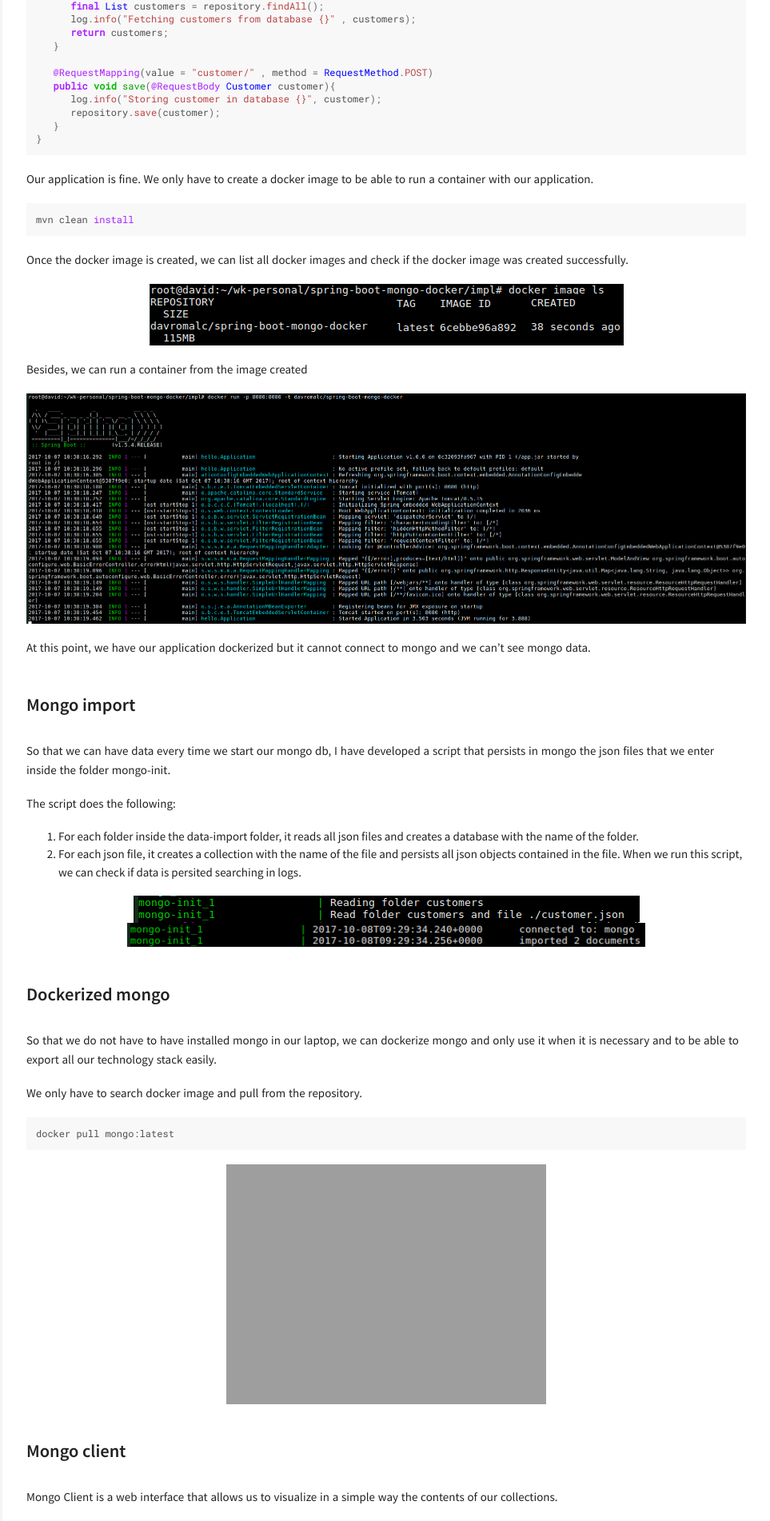
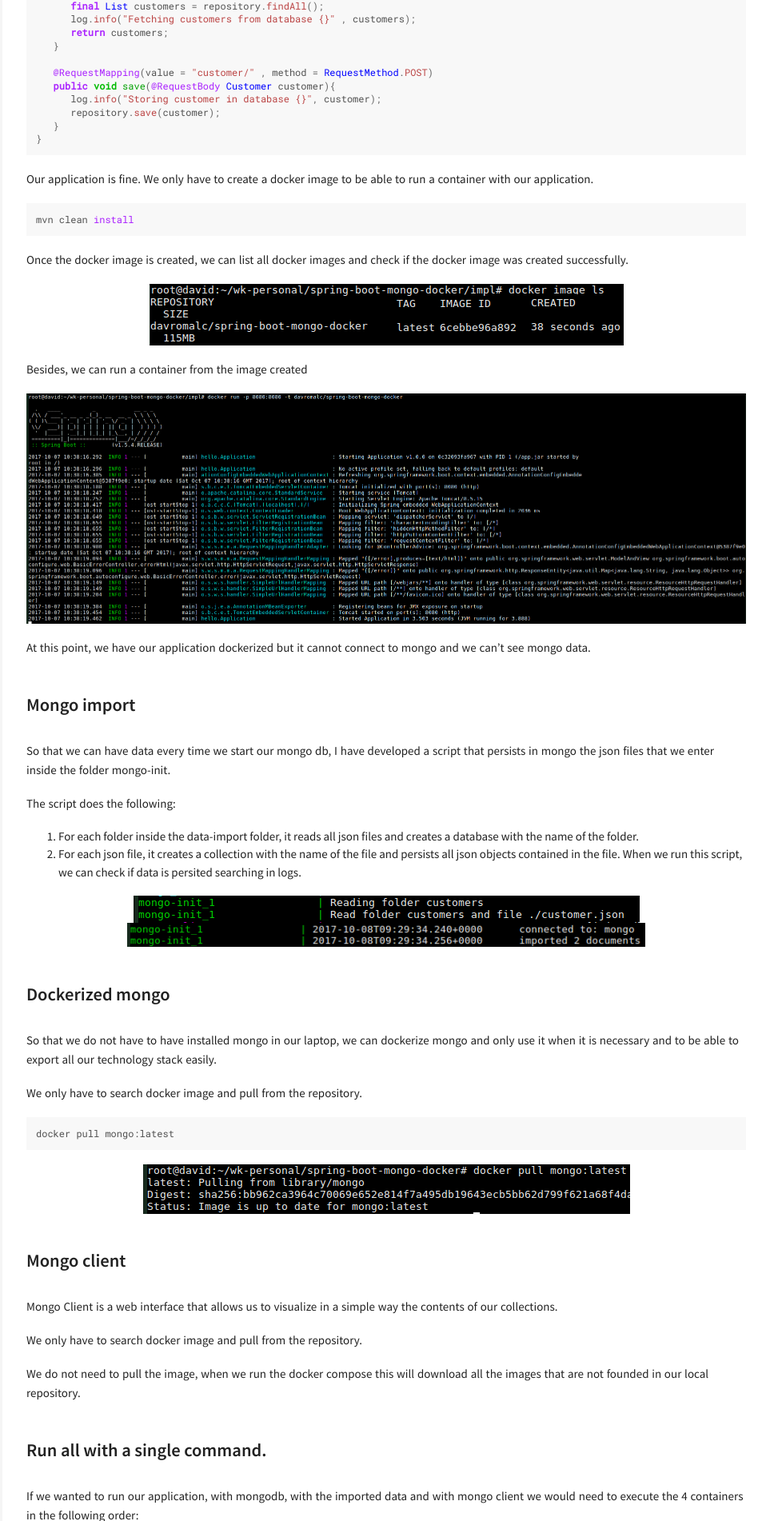
Before and after one commit to david-romero/david-romero.github.io, a Jekyll site: the page built from _posts/2017-10-07-springboot-mongo-and-docker.run-all-with-a-single-command.md, in a window 1280 px wide. Shown: the part 3098-5000 px from the top of the page at 80% size, without its empty margins (317-1280 px from the left). Built offline with Jekyll 4.4.1, drawn with Linux system fonts in a browser that asks for light colours; some of the changed lines change nothing that is shown.

Commit message:
Fix broken links

```diff
--- a/_posts/2017-10-07-springboot-mongo-and-docker.run-all-with-a-single-command.md
+++ b/_posts/2017-10-07-springboot-mongo-and-docker.run-all-with-a-single-command.md
@@ -178,7 +178,7 @@
 ~~~
 
 
-![Mongo Script]({{ "/img/dokcerpullimage.png" | absolute_url }})
+![Mongo Script]({{ "/img/dockerpullimage.png" | absolute_url }})
 
 
 ### Mongo client
@@ -254,7 +254,7 @@
 ~~~
 
 ![Mongo Script]({{ "/img/dockercomposeup1.png" | absolute_url }})
-![Mongo Script]({{ "/img/dockercomposeup2.png" | absolute_url }})
+![Mongo Script]({{ "/img/dockercompose2.png" | absolute_url }})
 
 Each container has been executed successfully and we  can’t see errors in logs.
 
@@ -279,15 +279,10 @@
 
 ![Mongo Data]({{ "/img/appgetcustomers.png" | absolute_url }})
 
-Calling Rest Controller
-
-
-![Mongo Data]({{ "/img/appcreatecustomer1.png" | absolute_url }})
-
 
 Create customer with postman tool
 
-![Mongo Data]({{ "/img/appcreatecustomer3.png" | absolute_url }})
+![Mongo Data]({{ "/img/appcreatecustomer1.png" | absolute_url }})
 
 Now, we can check if customer has been persisted successfully.
 
```
